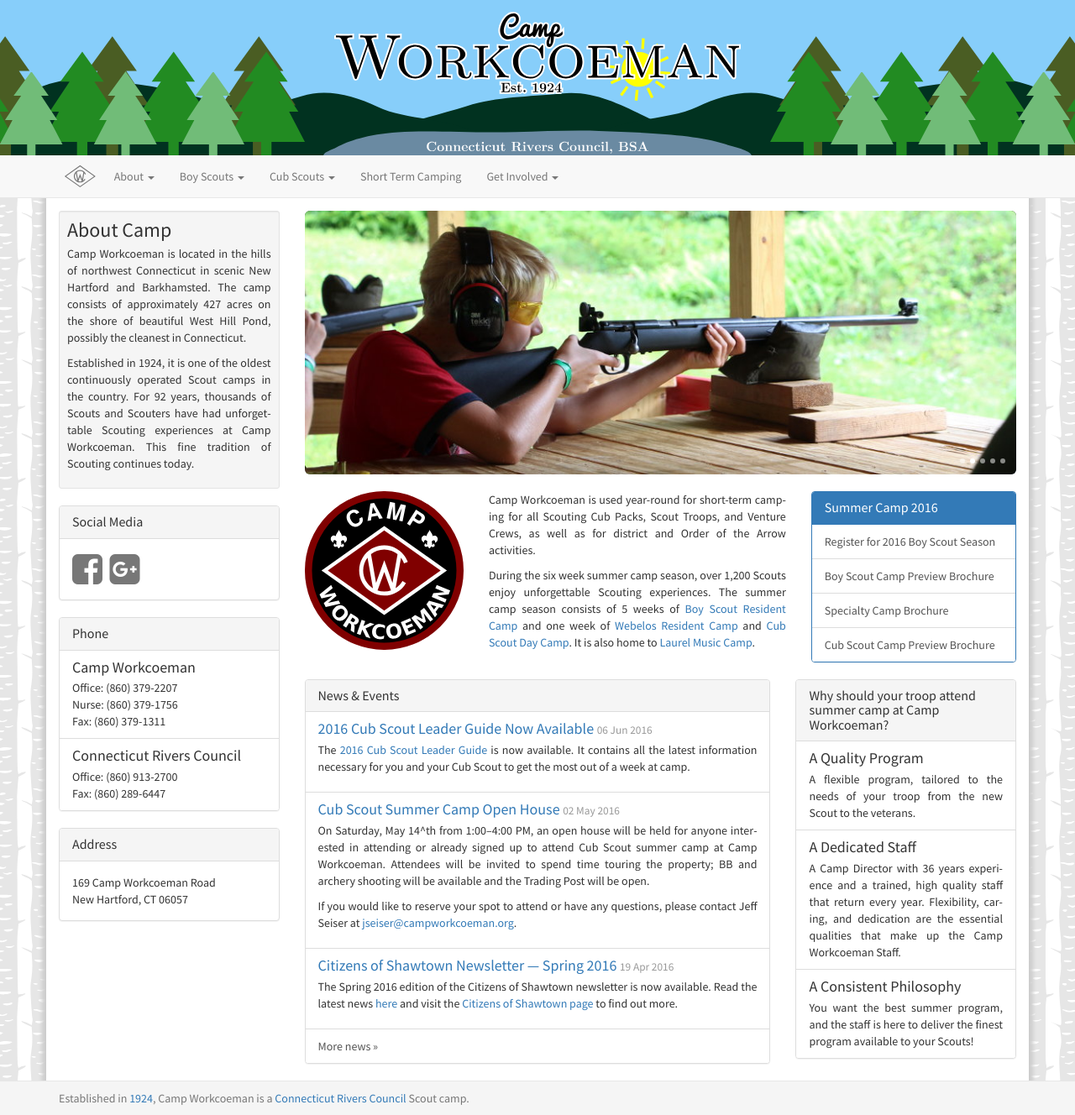
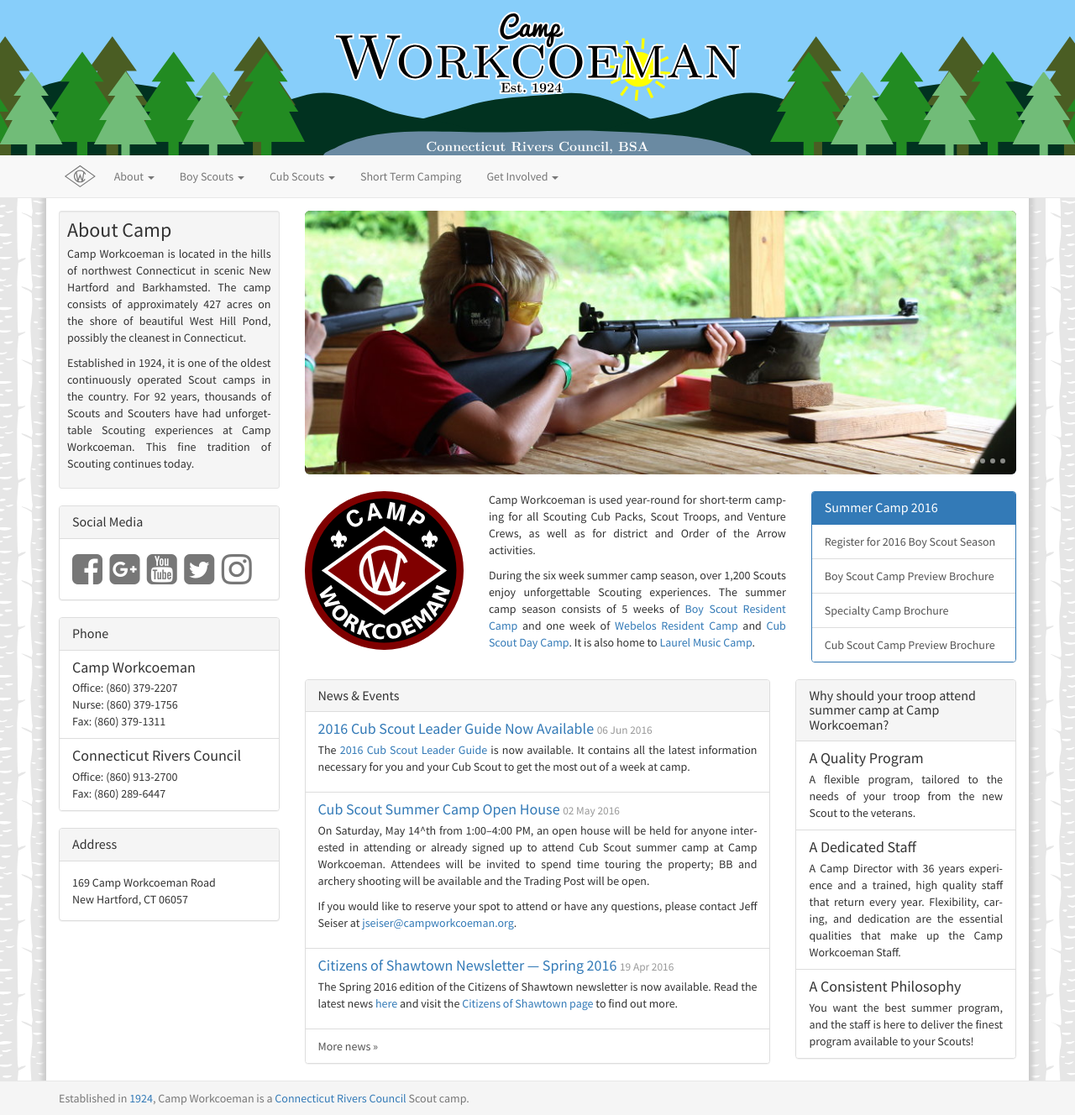
Before and after one commit to campworkcoeman/campworkcoeman.org, a Jekyll site: the page built from index.html, in a window 1280 px wide. Shown: the whole page at 84% size. Built offline with Jekyll 4.4.1, drawn with Linux system fonts in a browser that asks for light colours; nearby versions of some CDN libraries; Markdown is read by kramdown in place of the engine named in the settings.

Commit message:
Add new social media links.

```diff
--- a/_includes/header.html
+++ b/_includes/header.html
@@ -36,7 +36,7 @@
   <link href='//fonts.googleapis.com/css?family=Source+Sans+Pro:400,400italic,600' rel='stylesheet' type='text/css'>
 
   <!-- FontAwesome -->
-  <link href="//netdna.bootstrapcdn.com/font-awesome/4.0.3/css/font-awesome.css" rel="stylesheet">
+  <link href="//netdna.bootstrapcdn.com/font-awesome/4.6.3/css/font-awesome.css" rel="stylesheet">
 
   <!-- Slenderbox -->
   <link href="{{ site.url }}/css/slenderbox.css" rel="stylesheet">
--- a/_includes/sidebar.html
+++ b/_includes/sidebar.html
@@ -15,8 +15,16 @@
             <i class="fa fa-facebook-square fa-3x"></i>
           </a>&nbsp;
           <a href="https://plus.google.com/+CampWorkcoeman/posts">
-            <!--<i class="fa fa-google-plus-square fa-3x"></i>-->
-            <div class="fa fa-3x">&#61652;</div>
+            <i class="fa fa-google-plus-square fa-3x"></i>
+          </a>&nbsp;
+          <a href="https://www.youtube.com/c/campworkcoeman">
+            <i class="fa fa-youtube-square fa-3x"></i>
+          </a>&nbsp;
+          <a href="https://twitter.com/CampWorkcoeman">
+            <i class="fa fa-twitter-square fa-3x"></i>
+          </a>&nbsp;
+          <a href="https://www.instagram.com/campworkcoeman/">
+            <i class="fa fa-instagram fa-3x"></i>
           </a>
         </div>
       </div>
```
